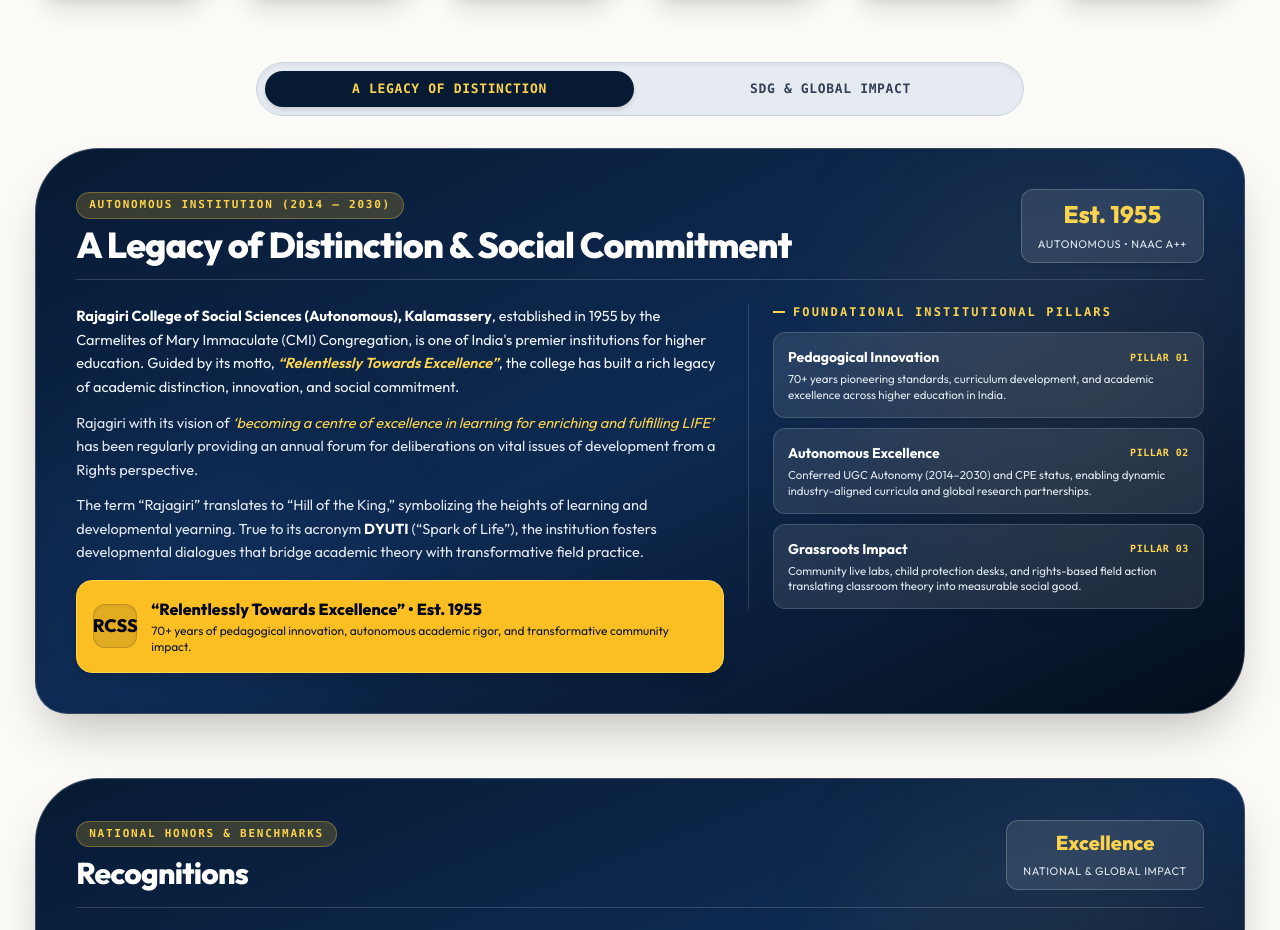
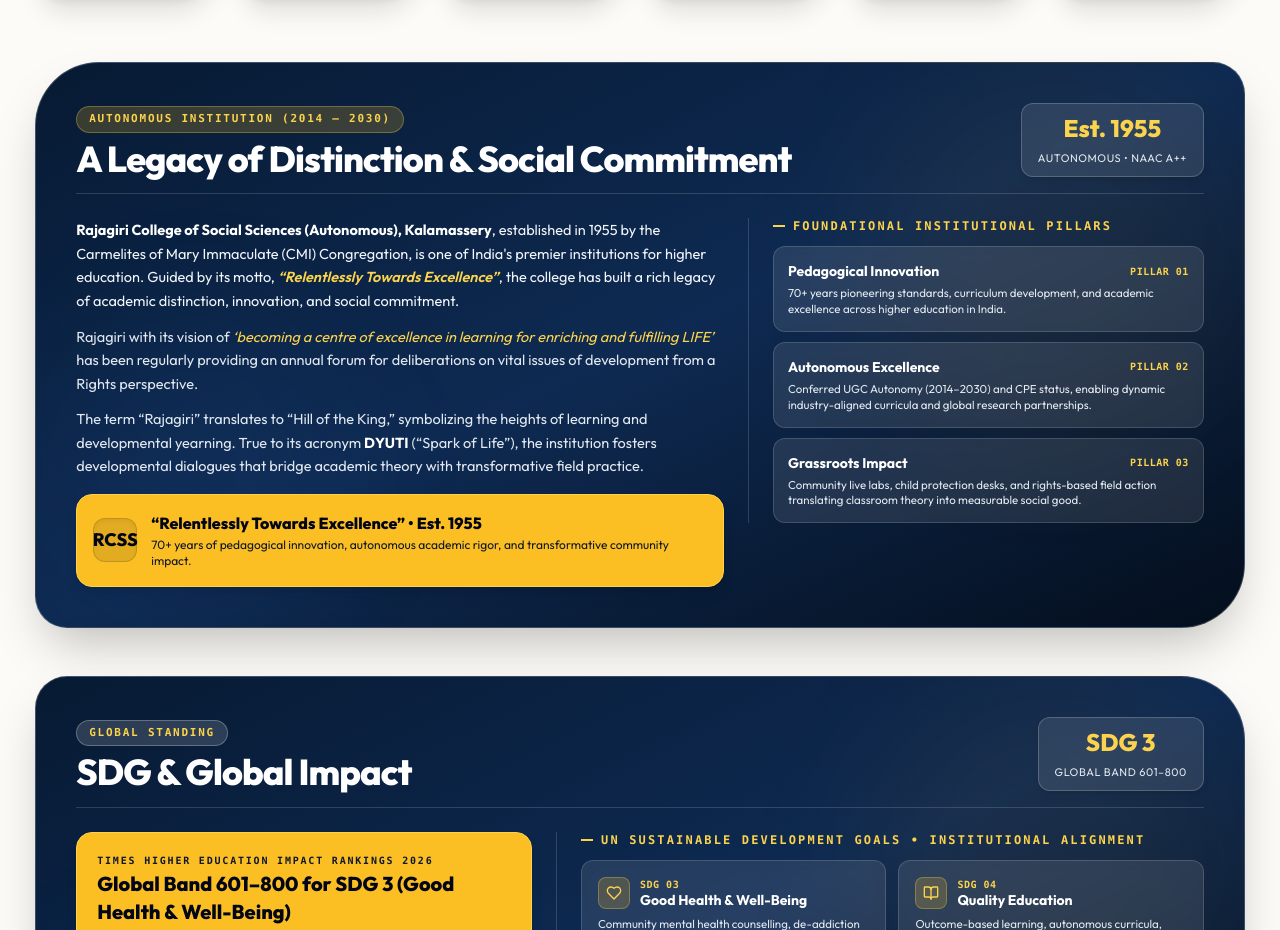
Before and after one commit to Rlabzteam/Dyuti27, a React (Vite) app: page /about in a window 1280 px wide. Shown: the part 1282-2212 px from the top of the page. Built offline with nearby package versions, Linux system fonts and the light colour scheme.

Commit message:
style(ui): render Legacy of Distinction and SDG & Global Impact as sequential cards

```diff
--- a/src/pages/Rajagiri.tsx
+++ b/src/pages/Rajagiri.tsx
@@ -4,8 +4,6 @@ import { Button } from '@/components/ui/Button';
 import { CONFERENCE_DATA } from '@/data/conference';
 
 export const Rajagiri: React.FC = () => {
-  const [activeTab, setActiveTab] = React.useState<'legacy' | 'global'>('legacy');
-
   const keyStats = [
     {
       number: 'NAAC',
@@ -168,42 +166,13 @@ export const Rajagiri: React.FC = () => {
           </div>
         </div>
 
-        {/* ── TABBED CONTAINER LAYOUT (LEGACY, CMI HERITAGE & GLOBAL IMPACT) ── */}
-        <div className="mb-12 sm:mb-16">
-
-          {/* Tab Navigation Buttons — Sleek, Wide Horizontal Footprint & Short Height */}
-          <div className="flex flex-col sm:flex-row items-center justify-center gap-1.5 sm:gap-3 p-1.5 sm:p-2 bg-slate-200/80 rounded-2xl sm:rounded-full max-w-3xl mx-auto mb-6 sm:mb-8 border border-slate-300 shadow-inner">
-            <button
-              type="button"
-              onClick={() => setActiveTab('legacy')}
-              className={`w-full sm:w-1/2 py-2.5 px-4 sm:px-6 rounded-xl sm:rounded-full text-xs sm:text-[13px] font-mono font-black uppercase tracking-wider transition-all duration-300 ${activeTab === 'legacy'
-                ? 'bg-[#071A33] text-amber-300 shadow-md scale-101 sm:scale-102'
-                : 'text-slate-700 hover:text-slate-950 hover:bg-slate-300/60'
-                }`}
-            >
-              A Legacy of Distinction
-            </button>
-            <button
-              type="button"
-              onClick={() => setActiveTab('global')}
-              className={`w-full sm:w-1/2 py-2.5 px-4 sm:px-6 rounded-xl sm:rounded-full text-xs sm:text-[13px] font-mono font-black uppercase tracking-wider transition-all duration-300 ${activeTab === 'global'
-                ? 'bg-[#071A33] text-amber-300 shadow-md scale-101 sm:scale-102'
-                : 'text-slate-700 hover:text-slate-950 hover:bg-slate-300/60'
-                }`}
-            >
-              SDG &amp; Global Impact
-            </button>
-          </div>
-
-          {/* Tab Content Display (Compact Height with Wide Horizontal Grid Arrangement) */}
-          <div className="w-full rounded-[24px] sm:rounded-[32px] rounded-tl-[48px] sm:rounded-tl-[64px] rounded-br-[48px] sm:rounded-br-[64px] bg-gradient-to-br from-[#071A33] via-[#0e2a52] to-[#040e1c] text-white p-6 sm:p-8 lg:p-10 shadow-2xl border border-white/20 relative overflow-hidden transition-all duration-500">
+        {/* ── CARD 1: A LEGACY OF DISTINCTION & SOCIAL COMMITMENT ── */}
+        <div className="mb-8 sm:mb-12 rounded-[24px] sm:rounded-[32px] rounded-tl-[48px] sm:rounded-tl-[64px] rounded-br-[48px] sm:rounded-br-[64px] bg-gradient-to-br from-[#071A33] via-[#0e2a52] to-[#040e1c] text-white p-6 sm:p-8 lg:p-10 shadow-2xl border border-white/20 relative overflow-hidden">
           {/* Subtle background ambient glow */}
           <div className="absolute top-0 right-0 w-96 h-96 bg-amber-500/5 rounded-full blur-3xl pointer-events-none" />
           <div className="absolute bottom-0 left-0 w-80 h-80 bg-blue-500/5 rounded-full blur-3xl pointer-events-none" />
 
-            {activeTab === 'legacy' && (
-              /* Tab 1: Legacy Content (Matched Height & Layout with Tab 2 & Tab 3) */
-              <div className="space-y-6 relative z-10 animate-fadeIn">
+          <div className="space-y-6 relative z-10">
 
             {/* Top Header Row with RCSS Badge */}
             <div className="flex flex-col md:flex-row md:items-center justify-between gap-4 pb-4 border-b border-white/15">
@@ -298,11 +267,15 @@ export const Rajagiri: React.FC = () => {
 
             </div>
           </div>
-            )}
+        </div>
 
-            {activeTab === 'global' && (
-              /* Tab 3: Global Standing Content (Compact 2-Column Wide Layout) */
-              <div className="space-y-6 relative z-10 animate-fadeIn">
+        {/* ── CARD 2: SDG & GLOBAL IMPACT ── */}
+        <div className="mb-12 sm:mb-16 rounded-[24px] sm:rounded-[32px] rounded-tr-[48px] sm:rounded-tr-[64px] rounded-bl-[48px] sm:rounded-bl-[64px] bg-gradient-to-br from-[#071A33] via-[#0e2a52] to-[#040e1c] text-white p-6 sm:p-8 lg:p-10 shadow-2xl border border-white/20 relative overflow-hidden">
+          {/* Subtle background ambient glow */}
+          <div className="absolute top-0 right-0 w-96 h-96 bg-amber-500/5 rounded-full blur-3xl pointer-events-none" />
+          <div className="absolute bottom-0 left-0 w-80 h-80 bg-blue-500/5 rounded-full blur-3xl pointer-events-none" />
+
+          <div className="space-y-6 relative z-10">
 
             {/* Top Header Row */}
             <div className="flex flex-col md:flex-row md:items-center justify-between gap-4 pb-4 border-b border-white/15">
@@ -417,10 +390,6 @@ export const Rajagiri: React.FC = () => {
               </div>
 
             </div>
-
-              </div>
-            )}
-
           </div>
         </div>
 
```
Lines whose indentation alone changed are shown as unchanged.
